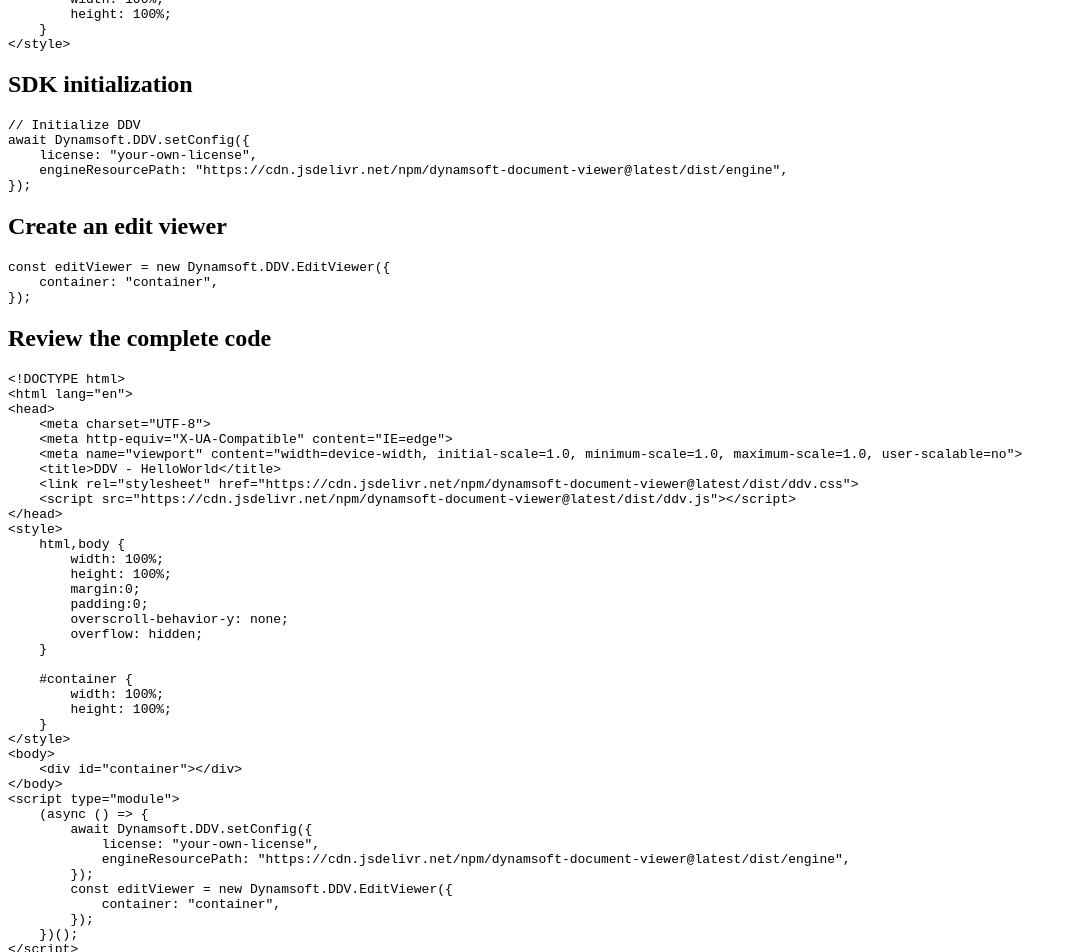
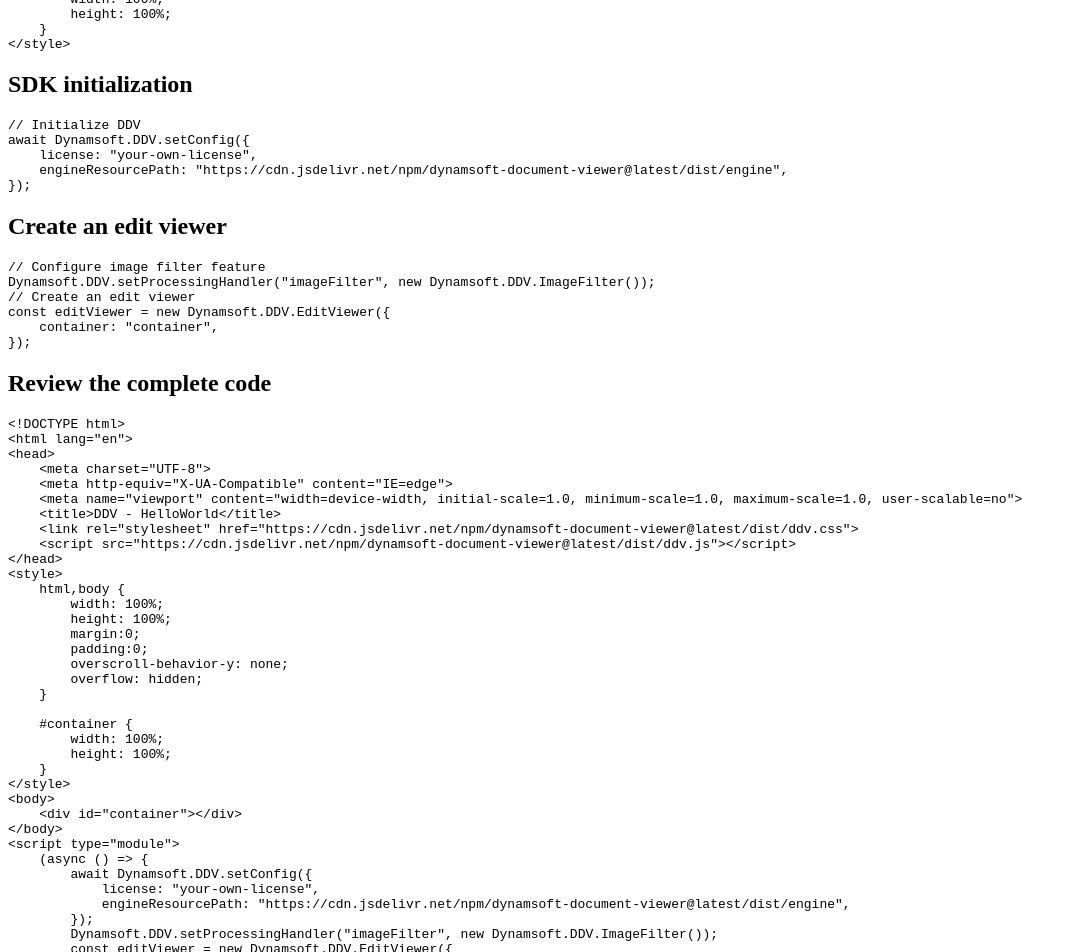
Before and after one commit to dynamsoft-docs/document-viewer-docs, a Jekyll site: the page built from gettingstarted/helloworld.md, in a window 1280 px wide and 1400 px high, scrolled down 1634 px. Shown: the top 952 px of the window, without its empty margins (0-1077 px from the left). Built offline with Jekyll 4.4.1, drawn with Linux system fonts in a browser that asks for light colours.

Commit message:
Update helloworld.md

````diff
--- a/gettingstarted/helloworld.md
+++ b/gettingstarted/helloworld.md
@@ -82,6 +82,9 @@ await Dynamsoft.DDV.setConfig({
 ## Create an edit viewer
 
 ```javascript
+// Configure image filter feature
+Dynamsoft.DDV.setProcessingHandler("imageFilter", new Dynamsoft.DDV.ImageFilter());
+// Create an edit viewer
 const editViewer = new Dynamsoft.DDV.EditViewer({
     container: "container",
 });
@@ -124,6 +127,7 @@ const editViewer = new Dynamsoft.DDV.EditViewer({
             license: "your-own-license",
             engineResourcePath: "https://cdn.jsdelivr.net/npm/dynamsoft-document-viewer@latest/dist/engine",
         });
+        Dynamsoft.DDV.setProcessingHandler("imageFilter", new Dynamsoft.DDV.ImageFilter());
         const editViewer = new Dynamsoft.DDV.EditViewer({
             container: "container",
         });
````
